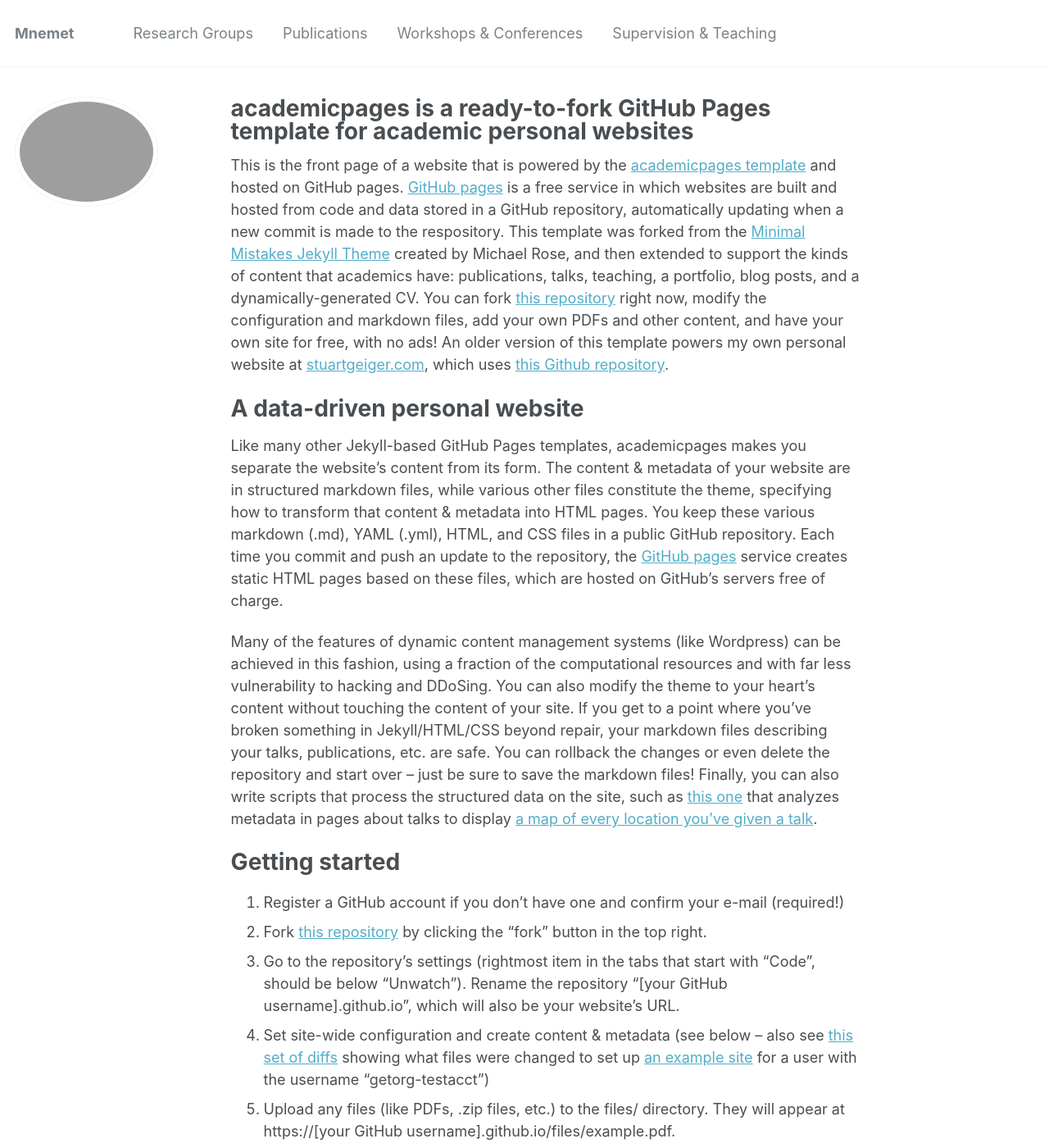
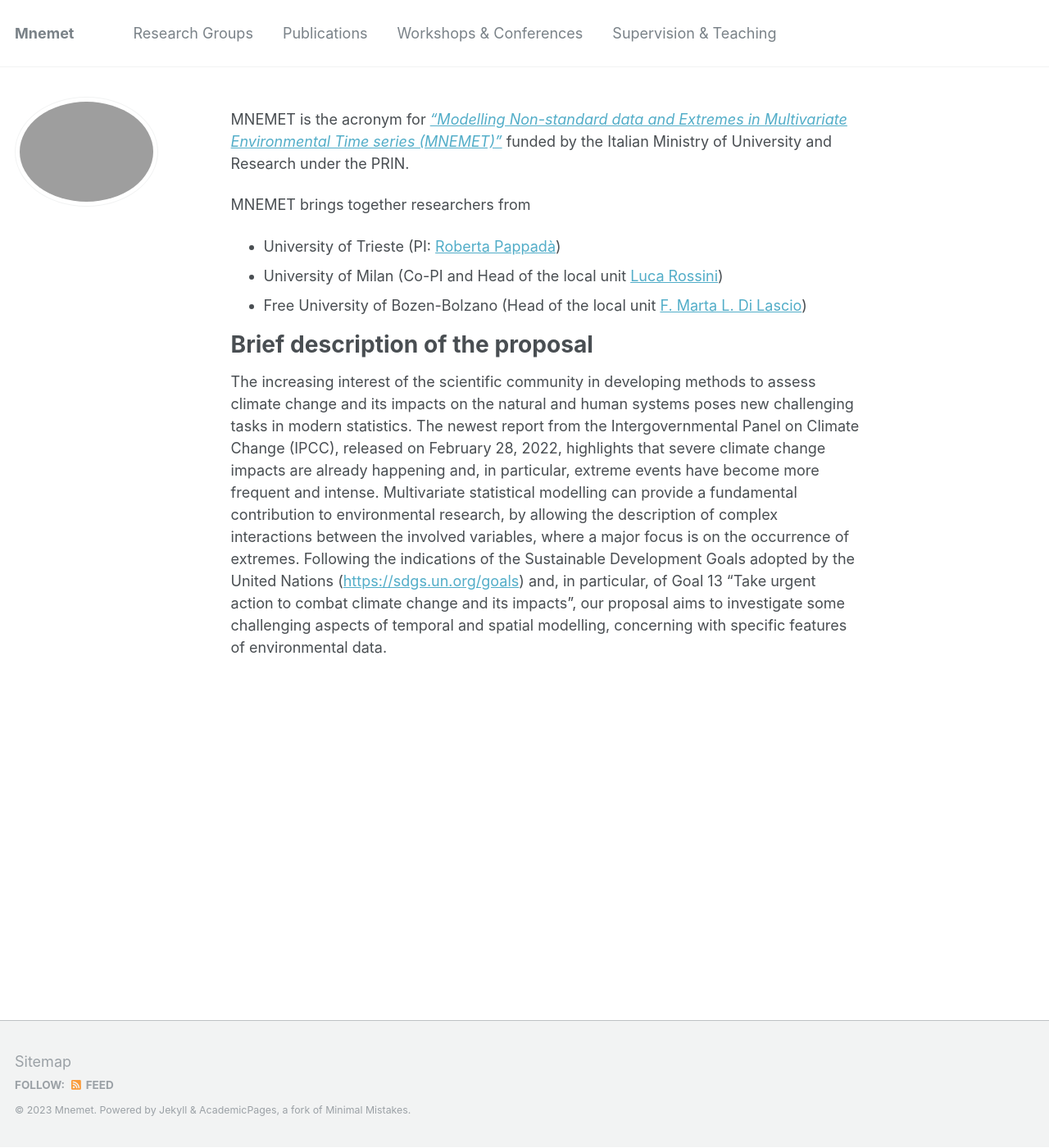
Before and after one commit to rossiniluca/Mnemet, a Jekyll site: the page built from _pages/about.md, in a window 1280 px wide and 1400 px high. Shown: the whole window at 82% size. Built offline with Jekyll 4.4.1, drawn with Linux system fonts in a browser that asks for light colours; some of the changed text lies outside the part shown.

Commit message:
Update about.md

```diff
--- a/_pages/about.md
+++ b/_pages/about.md
@@ -1,6 +1,6 @@
 ---
 permalink: /
-title: "academicpages is a ready-to-fork GitHub Pages template for academic personal websites"
+title: ""
 excerpt: "About me"
 author_profile: true
 redirect_from:
@@ -8,43 +8,16 @@ redirect_from:
   - /about.html
 ---
 
-This is the front page of a website that is powered by the [academicpages template](https://github.com/academicpages/academicpages.github.io) and hosted on GitHub pages. [GitHub pages](https://pages.github.com) is a free service in which websites are built and hosted from code and data stored in a GitHub repository, automatically updating when a new commit is made to the respository. This template was forked from the [Minimal Mistakes Jekyll Theme](https://mmistakes.github.io/minimal-mistakes/) created by Michael Rose, and then extended to support the kinds of content that academics have: publications, talks, teaching, a portfolio, blog posts, and a dynamically-generated CV. You can fork [this repository](https://github.com/academicpages/academicpages.github.io) right now, modify the configuration and markdown files, add your own PDFs and other content, and have your own site for free, with no ads! An older version of this template powers my own personal website at [stuartgeiger.com](http://stuartgeiger.com), which uses [this Github repository](https://github.com/staeiou/staeiou.github.io).
 
-A data-driven personal website
+MNEMET is the acronym for [*“Modelling Non-standard data and Extremes in Multivariate Environmental Time series (MNEMET)”*](grant 20223CEZSR) funded by the Italian Ministry of University and Research under the PRIN.
+
+MNEMET brings together researchers from
+* University of Trieste (PI: [Roberta Pappadà](https://deams.units.it/it/dipartimento/persone/personale-docente))
+* University of Milan (Co-PI and Head of the local unit [Luca Rossini](https://rossiniluca.github.io/web//))
+* Free University of Bozen-Bolzano (Head of the local unit [F. Marta L. Di Lascio](http://www.fmldilascio.it/))
+
+Brief description of the proposal
 ======
-Like many other Jekyll-based GitHub Pages templates, academicpages makes you separate the website's content from its form. The content & metadata of your website are in structured markdown files, while various other files constitute the theme, specifying how to transform that content & metadata into HTML pages. You keep these various markdown (.md), YAML (.yml), HTML, and CSS files in a public GitHub repository. Each time you commit and push an update to the repository, the [GitHub pages](https://pages.github.com/) service creates static HTML pages based on these files, which are hosted on GitHub's servers free of charge.
 
-Many of the features of dynamic content management systems (like Wordpress) can be achieved in this fashion, using a fraction of the computational resources and with far less vulnerability to hacking and DDoSing. You can also modify the theme to your heart's content without touching the content of your site. If you get to a point where you've broken something in Jekyll/HTML/CSS beyond repair, your markdown files describing your talks, publications, etc. are safe. You can rollback the changes or even delete the repository and start over -- just be sure to save the markdown files! Finally, you can also write scripts that process the structured data on the site, such as [this one](https://github.com/academicpages/academicpages.github.io/blob/master/talkmap.ipynb) that analyzes metadata in pages about talks to display [a map of every location you've given a talk](https://academicpages.github.io/talkmap.html).
-
-Getting started
-======
-1. Register a GitHub account if you don't have one and confirm your e-mail (required!)
-1. Fork [this repository](https://github.com/academicpages/academicpages.github.io) by clicking the "fork" button in the top right.
-1. Go to the repository's settings (rightmost item in the tabs that start with "Code", should be below "Unwatch"). Rename the repository "[your GitHub username].github.io", which will also be your website's URL.
-1. Set site-wide configuration and create content & metadata (see below -- also see [this set of diffs](http://archive.is/3TPas) showing what files were changed to set up [an example site](https://getorg-testacct.github.io) for a user with the username "getorg-testacct")
-1. Upload any files (like PDFs, .zip files, etc.) to the files/ directory. They will appear at https://[your GitHub username].github.io/files/example.pdf.
-1. Check status by going to the repository settings, in the "GitHub pages" section
-
-Site-wide configuration
-------
-The main configuration file for the site is in the base directory in [_config.yml](https://github.com/academicpages/academicpages.github.io/blob/master/_config.yml), which defines the content in the sidebars and other site-wide features. You will need to replace the default variables with ones about yourself and your site's github repository. The configuration file for the top menu is in [_data/navigation.yml](https://github.com/academicpages/academicpages.github.io/blob/master/_data/navigation.yml). For example, if you don't have a portfolio or blog posts, you can remove those items from that navigation.yml file to remove them from the header.
-
-Create content & metadata
-------
-For site content, there is one markdown file for each type of content, which are stored in directories like _publications, _talks, _posts, _teaching, or _pages. For example, each talk is a markdown file in the [_talks directory](https://github.com/academicpages/academicpages.github.io/tree/master/_talks). At the top of each markdown file is structured data in YAML about the talk, which the theme will parse to do lots of cool stuff. The same structured data about a talk is used to generate the list of talks on the [Talks page](https://academicpages.github.io/talks), each [individual page](https://academicpages.github.io/talks/2012-03-01-talk-1) for specific talks, the talks section for the [CV page](https://academicpages.github.io/cv), and the [map of places you've given a talk](https://academicpages.github.io/talkmap.html) (if you run this [python file](https://github.com/academicpages/academicpages.github.io/blob/master/talkmap.py) or [Jupyter notebook](https://github.com/academicpages/academicpages.github.io/blob/master/talkmap.ipynb), which creates the HTML for the map based on the contents of the _talks directory).
-
-**Markdown generator**
-
-I have also created [a set of Jupyter notebooks](https://github.com/academicpages/academicpages.github.io/tree/master/markdown_generator
-) that converts a CSV containing structured data about talks or presentations into individual markdown files that will be properly formatted for the academicpages template. The sample CSVs in that directory are the ones I used to create my own personal website at stuartgeiger.com. My usual workflow is that I keep a spreadsheet of my publications and talks, then run the code in these notebooks to generate the markdown files, then commit and push them to the GitHub repository.
-
-How to edit your site's GitHub repository
-------
-Many people use a git client to create files on their local computer and then push them to GitHub's servers. If you are not familiar with git, you can directly edit these configuration and markdown files directly in the github.com interface. Navigate to a file (like [this one](https://github.com/academicpages/academicpages.github.io/blob/master/_talks/2012-03-01-talk-1.md) and click the pencil icon in the top right of the content preview (to the right of the "Raw | Blame | History" buttons). You can delete a file by clicking the trashcan icon to the right of the pencil icon. You can also create new files or upload files by navigating to a directory and clicking the "Create new file" or "Upload files" buttons.
-
-Example: editing a markdown file for a talk
-![Editing a markdown file for a talk](/images/editing-talk.png)
-
-For more info
-------
-More info about configuring academicpages can be found in [the guide](https://academicpages.github.io/markdown/). The [guides for the Minimal Mistakes theme](https://mmistakes.github.io/minimal-mistakes/docs/configuration/) (which this theme was forked from) might also be helpful.
+The increasing interest of the scientific community in developing methods to assess climate change and its impacts on the natural and human systems poses new challenging tasks in modern statistics. The newest report from the Intergovernmental Panel on Climate Change (IPCC), released on February 28, 2022, highlights that severe climate change impacts are already happening and, in particular, extreme events have become more frequent and intense.
+Multivariate statistical modelling can provide a fundamental contribution to environmental research, by allowing the description of complex interactions between the involved variables, where a major focus is on the occurrence of extremes. Following the indications of the Sustainable Development Goals adopted by the United Nations ([https://sdgs.un.org/goals](https://sdgs.un.org/goals)) and, in particular, of Goal 13 "Take urgent action to combat climate change and its impacts", our proposal aims to investigate some challenging aspects of temporal and spatial modelling, concerning with specific features of environmental data.
```
